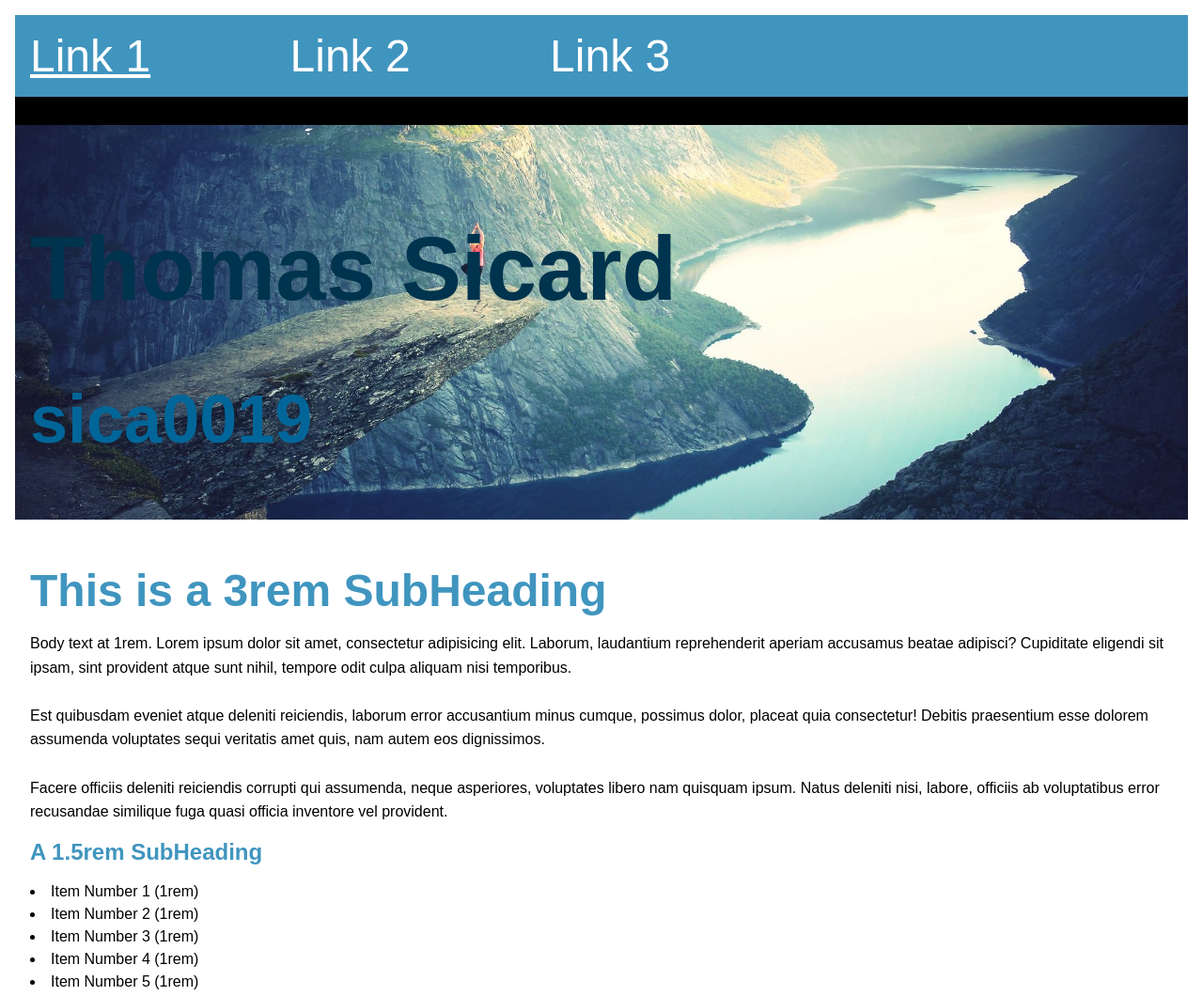
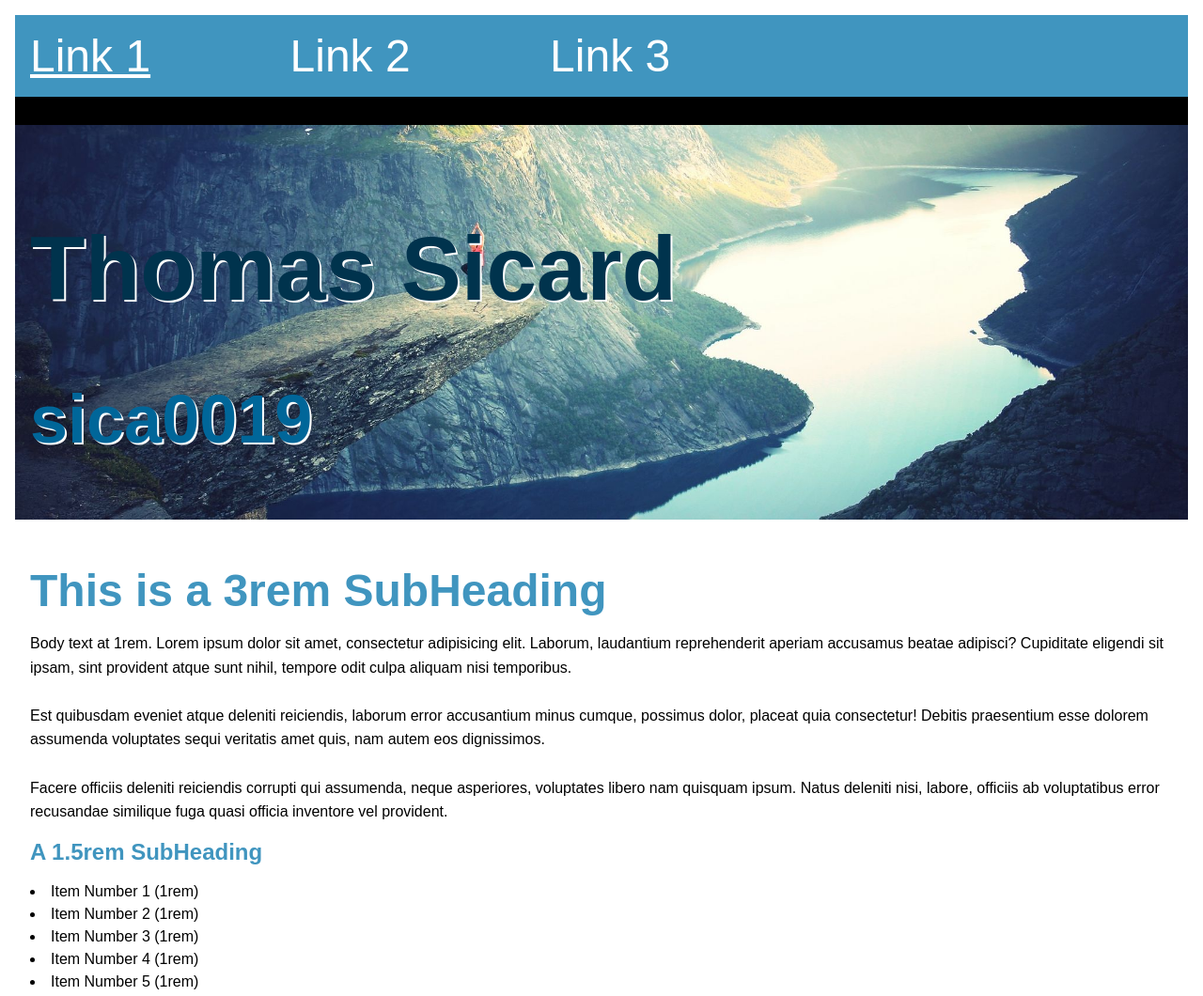
Before and after one commit to sica0019/Color-Web-Page, a plain HTML site: page index.html in a window 1280 px wide. Shown: the whole page at 94% size. Drawn offline with Linux system fonts and the light colour scheme.

Commit message:
error fixed

```diff
--- a/main.css
+++ b/main.css
@@ -41,12 +41,13 @@ header {
 header h1 {
     padding: 3rem 1rem;
     color: hsl(200deg, 100%, 15%);
-    text-shadow: 100% 80%;
+    text-shadow: 2px 2px white;
 }
 
 header h2 {
     padding: 1rem;
     color: hsl(200deg, 100%, 30%);
+    text-shadow: 2px 2px white;
 }
 
 main {
```
